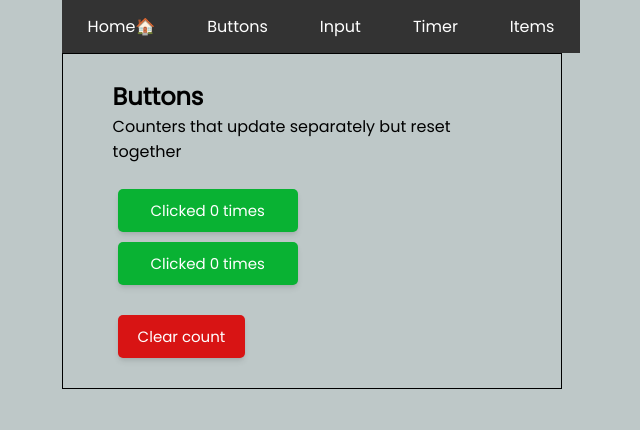
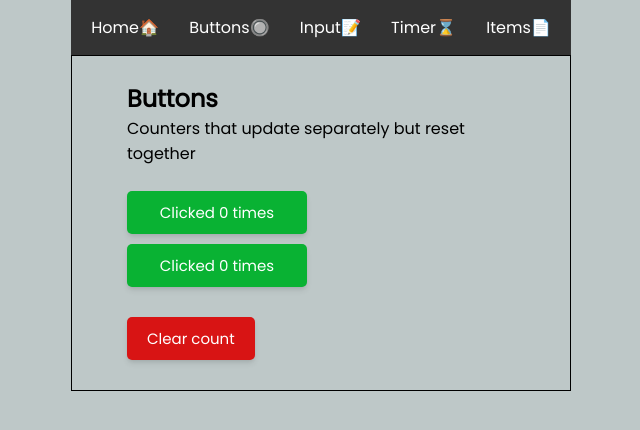
Before and after one commit to nellipelkonen/kodarit-react-demo, a React (Create React App) app in the folder newproject/: page /button in a window 1280 px wide. Shown: the top 430 px of the page, without its empty margins (319-959 px from the left). Built offline with nearby package versions, Linux system fonts and the light colour scheme.

Commit message:
Item render from external file

```diff
--- a/newproject/src/App.css
+++ b/newproject/src/App.css
@@ -5,8 +5,6 @@
   margin: 0;
   padding: 0;
 }
-
-
 
 body {
   display: flex;
@@ -65,16 +63,17 @@ input[type=submit] {
   padding-top: 12px;
 }
 
-
 .jokulista{
   display: flex;
   justify-content: space-between
 }
 
 .mapitem {
+  margin-top: 10px;
   margin-left: 20px;
   margin-bottom: 10px;
-  justify-content: space-between;
+  list-style-type: '✦';
+  padding-inline-start: 1ch;
 }
 
 .maincontent{
@@ -91,25 +90,18 @@ input[type=submit] {
 
 .navlist {
   list-style-type: none;
-  margin: 0;
-  padding: 0;
   overflow: hidden;
   background-color: #333;
   display: flex;
   flex-direction: row;
-  justify-content: space-between;
-}
-
-.navlink {
-  margin-left: 10px;
-  margin-right: 10px;
+  justify-content: space-evenly;
 }
 
 .navlink a {
+  padding: 15px 10px 15px 10px;
   display: block;
   color: white;
   text-align: center;
-  padding: 14px 16px;
   text-decoration: none;
 }
 
@@ -129,8 +121,8 @@ input[type=submit] {
   margin-left: 20px;
 }
 
-.itemparent {
-  border: 1px solid black;
+.mapheader {
+  margin-top: 5px;
 }
 
 .btn-delete {
@@ -139,8 +131,8 @@ input[type=submit] {
   background: rgb(223, 24, 24);
   color: #fff;
   border: none;
-  padding: 7px 17px;
-  margin-top: 15px;
+  padding: 7px 15px;
+  margin-top: 5px;
   border-radius: 5px;
   cursor: pointer;
   text-decoration: none;
@@ -196,8 +188,24 @@ input[type=submit] {
   font-family: inherit;
 }
 
-
 .btn-group {
   margin-top: 20px;
   margin-bottom: 20px;
 }
+
+.buttonscontent {
+  margin-left: 5px;
+}
+
+.itemparent{
+  border-left: 1px solid black;
+  border-bottom: 1px solid black;
+  display: flex;
+  flex-direction: column;
+  padding: 0px 0px 5px 15px;
+  margin-bottom: 20px;
+}
+
+.itemimg {
+  width: 100%;
+}
--- a/newproject/src/pages/Item.jsx
+++ b/newproject/src/pages/Item.jsx
@@ -4,10 +4,10 @@ export const Item = (props) => {
     return (
         <div className="">
             <div className="itemparent">
-                <p>Title: {props.title}</p>
-                <p>Description: {props.description}</p>
-                <p>Image: {props.img}</p>
-                <p>ID: {props.id}</p>
+                <p className="itemtitle">Title: {props.title}</p>
+                <p className="itemdesc">Description: {props.description}</p>
+                <img className="itemimg" src={props.img} alt='img'/>
+                <p className="itemid">ID: {props.id}</p>
             </div>
         </div>
     );
--- a/newproject/src/pages/Timer.jsx
+++ b/newproject/src/pages/Timer.jsx
@@ -7,16 +7,11 @@ export const Timer = () =>{
 
   useEffect(() => {
     setTimeout(() => {
-      setCount((count) => count + 1);
-    }, 1000);
-  });
-
-  useEffect(() => {
-    setTimeout(() => {
       setCount2(count2 + 1);
     }, 1000);
 
     const interval = setInterval(() => {
+      setCount(counter => counter + 1);
     }, 1000);
 
     return () => {
--- a/newproject/src/pages/button.jsx
+++ b/newproject/src/pages/button.jsx
@@ -21,8 +21,10 @@ export const Button = (handleClick, resetCount) => {
 
     return (
       <div className='maincontent'>
+        <div className='buttonscontent'>
           <h2>Buttons</h2>
           <span>Counters that update separately but reset together</span>
+        </div>
         <div className='btn-group'>
           <button className='btn-count' onClick={() => handleClick()}>
             Clicked {count} times
--- a/newproject/src/pages/input.jsx
+++ b/newproject/src/pages/input.jsx
@@ -41,7 +41,7 @@ export const InputTutorial = () => {
                         <li className='mapitem'>
                             <div className='jokulista'>
                                 <h4 className='mapheader' key={index}>{content}</h4>
-                                <button onClick={() => removeHandler(index)} type="button" className='btn-delete'>X</button>
+                                <button onClick={() => removeHandler(index)} type="button" className='btn-delete'>✖</button>
                             </div>
                         </li>
 
--- a/newproject/src/pages/layout.jsx
+++ b/newproject/src/pages/layout.jsx
@@ -10,16 +10,16 @@ export const Layout = () => {
             <Link to="/">Home🏠 </Link>
           </li>
           <li className="navlink">
-            <Link to="/button">Buttons</Link>
+            <Link to="/button">Buttons🔘</Link>
           </li>
           <li className="navlink">
-            <Link to="/input">Input</Link>
+            <Link to="/input">Input📝</Link>
           </li>
           <li className="navlink">
-            <Link to="/timer">Timer</Link>
+            <Link to="/timer">Timer⌛</Link>
           </li>
           <li className="navlink">
-            <Link to="/items">Items</Link>
+            <Link to="/items">Items📄</Link>
           </li>
         </ul>
       </nav>
```
Also changed, not shown: 1 other file (tests, documents, lock files or other folders). Lines whose indentation alone changed are shown as unchanged.
